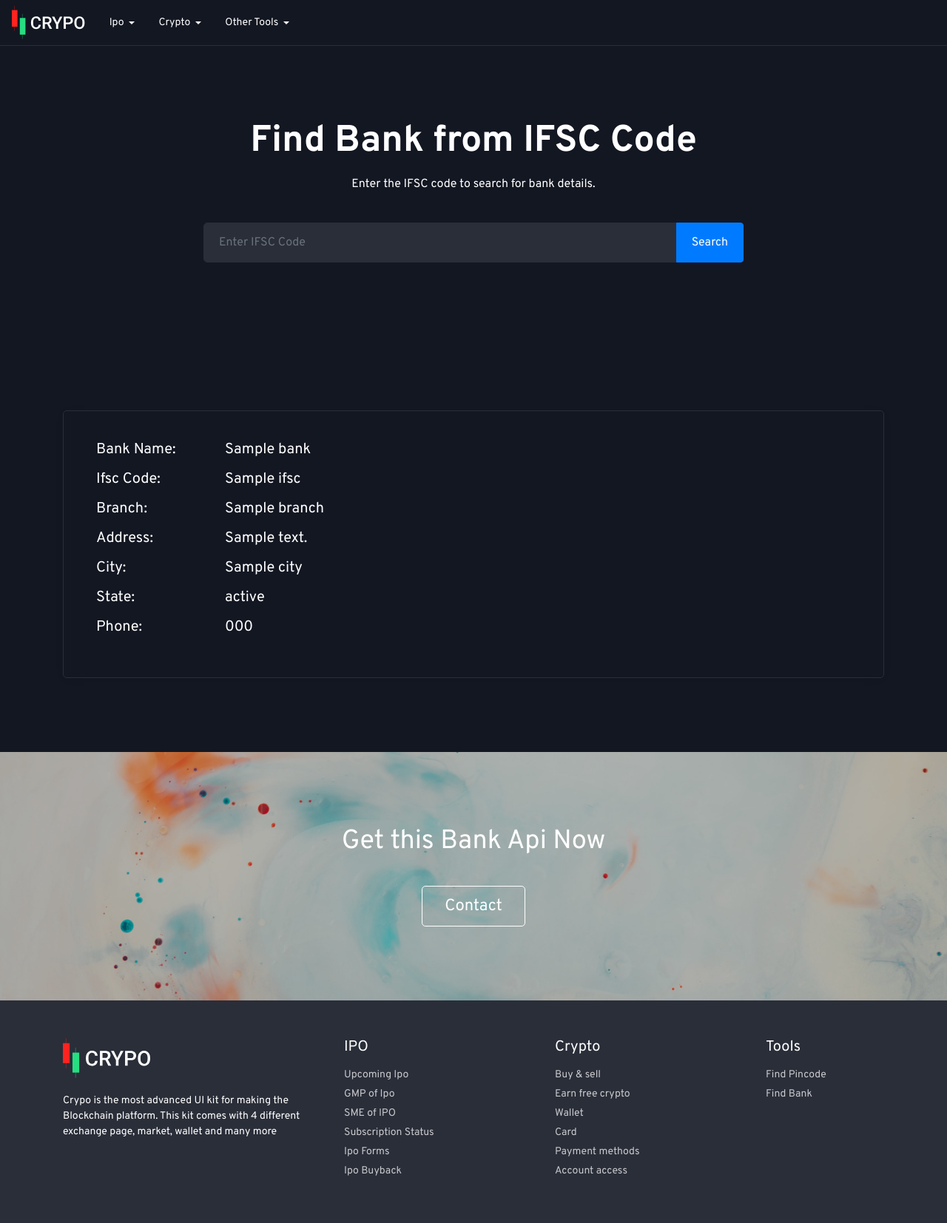
After one commit to Harshgupta2902/market, a CodeIgniter app: the page made by application/views/ifsc/ifsc.php in a window 1280 px wide. The commit adds this page. Shown: the whole page at 74% size. Run offline with CodeIgniter, Linux system fonts and the light colour scheme; tables that the repository leaves empty or names only in its code hold one stand-in row (values such as "Sample post"); the template is opened without the code that fills it: most values are stand-ins (such as "Sample title", 1, 10 or a date in 2020); some libraries are stand-ins or nearby versions; some web fonts are replaced.

Commit message:
tools added

```diff
--- a/application/config/config.php
+++ b/application/config/config.php
@@ -160,7 +160,9 @@ $config['composer_autoload'] = FALSE;
 | DO NOT CHANGE THIS UNLESS YOU FULLY UNDERSTAND THE REPERCUSSIONS!!
 |
 */
-$config['permitted_uri_chars'] = 'a-z 0-9~%.:_\-';
+// $config['permitted_uri_chars'] = 'a-z 0-9~%.:_\-';
+
+$config['permitted_uri_chars'] = 'a-z 0-9~%.:_\+';
 
 /*
 |--------------------------------------------------------------------------
--- a/application/config/routes.php
+++ b/application/config/routes.php
@@ -71,4 +71,10 @@ $route['Crypto'] = 'Crypto';
 
 
 
-$route['Ifsc'] = 'Ifsc';
+$route['Ifsc'] = 'Ifsc/home';
+$route['search'] = 'Ifsc/search';
+
+
+$route['Pincode'] = 'Pincode/home';
+$route['find'] = 'Pincode/search';
+$route['details'] = 'Pincode/details';
--- a/application/views/components/footer.php
+++ b/application/views/components/footer.php
@@ -37,8 +37,8 @@
                 <div class="col-md-2">
                     <h3>Tools</h3>
                     <ul>
-                        <li><a href="<?php echo base_url('') ?>">Find Pincode</a></li>
-                        <li><a href="<?php echo base_url('') ?>">Find Bank</a></li>
+                        <li><a href="<?php echo base_url('Pincode') ?>">Find Pincode</a></li>
+                        <li><a href="<?php echo base_url('Ifsc') ?>">Find Bank</a></li>
                     </ul>
                 </div>
 
--- a/application/views/components/head.php
+++ b/application/views/components/head.php
@@ -1,3 +1,4 @@
+
 <meta charset="UTF-8">
 <meta name="viewport" content="width=device-width, initial-scale=1.0">
 <meta http-equiv="X-UA-Compatible" content="ie=edge">
--- a/application/views/components/navbar.php
+++ b/application/views/components/navbar.php
@@ -38,8 +38,8 @@
                         Other Tools
                     </a>
                      <div class="dropdown-menu">
-                        <a class="dropdown-item" href="<?php echo base_url('')?>">Landing One</a>
-                        <a class="dropdown-item" href="<?php echo base_url('')?>">Landing Two</a>
+                        <a class="dropdown-item" href="<?php echo base_url('Pincode')?>">Find Pincode</a>
+                        <a class="dropdown-item" href="<?php echo base_url('Ifsc')?>">Find Bank</a>
                     </div>
                 </li>
             </ul>
--- /dev/null
+++ b/application/views/ifsc/ifsc.php
@@ -0,0 +1,144 @@
+<!DOCTYPE html>
+<html lang="en">
+
+<head>
+  <?php $this->load->view('components/head')?>
+</head>
+
+<body id="dark">
+  <?php $this->load->view('components/navbar')?>
+
+  <div class="landing-hero">
+    <div class="container">
+      <div class="row">
+        <div class="offset-md-2 col-md-8 text-center">
+          <h2>Find Bank from IFSC Code</h2>
+          <p>Enter the IFSC code to search for bank details.</p>
+          <form action="<?= base_url('search') ?>" method="get">
+            <div class="input-group">
+              <input type="text" required name="ifsc" class="form-control" placeholder="Enter IFSC Code" id="ifscInput">
+              <div class="input-group-append">
+                <button class="btn btn-primary" type="submit" id="searchButton">Search</button>
+              </div>
+            </div>
+          </form>
+
+        </div>
+      </div>
+    </div>
+  </div>
+
+
+<div class="landing-feature">
+    <?php if (isset($ifsc['Bank']) || isset($ifsc['Ifsc']) || isset($ifsc['Branch']) || isset($ifsc['Address']) || isset($ifsc['City']) || isset($ifsc['State']) || isset($ifsc['Phone'])) : ?>
+        <div class="container">
+            <div class="landing-feature-item">
+                <?php if (isset($ifsc['Bank'])) : ?>
+                    <div class="row ml-4 mr-4 mb-2">
+                        <h3 class="ifsc-box">Bank Name: </h3>
+                        <span class="ml-4">
+                            <h5><?= $ifsc['Bank'] ?></h5>
+                        </span>
+                    </div>
+                <?php endif; ?>
+
+                <?php if (isset($ifsc['Ifsc'])) : ?>
+                    <div class="row ml-4 mr-4 mb-2">
+                        <h3 class="ifsc-box">Ifsc Code: </h3>
+                        <span class="ml-4">
+                            <h5><?= $ifsc['Ifsc'] ?></h5>
+                        </span>
+                    </div>
+                <?php endif; ?>
+
+                <?php if (isset($ifsc['Branch'])) : ?>
+                    <div class="row ml-4 mr-4 mb-2">
+                        <h3 class="ifsc-box">Branch: </h3>
+                        <span class="ml-4">
+                            <h5><?= $ifsc['Branch'] ?></h5>
+                        </span>
+                    </div>
+                <?php endif; ?>
+
+                <?php if (isset($ifsc['Address'])) : ?>
+                    <div class="row ml-4 mr-4 mb-2">
+                        <h3 class="ifsc-box">Address: </h3>
+                        <span class="ml-4">
+                            <h5><?= $ifsc['Address'] ?></h5>
+                        </span>
+                    </div>
+                <?php endif; ?>
+
+                <?php if (isset($ifsc['City'])) : ?>
+                    <div class="row ml-4 mr-4 mb-2">
+                        <h3 class="ifsc-box">City: </h3>
+                        <span class="ml-4">
+                            <h5><?= $ifsc['City'] ?></h5>
+                        </span>
+                    </div>
+                <?php endif; ?>
+
+                <?php if (isset($ifsc['State'])) : ?>
+                    <div class="row ml-4 mr-4 mb-2">
+                        <h3 class="ifsc-box">State: </h3>
+                        <span class="ml-4">
+                            <h5><?= $ifsc['State'] ?></h5>
+                        </span>
+                    </div>
+                <?php endif; ?>
+
+                <?php if (isset($ifsc['Phone'])) : ?>
+                    <div class="row ml-4 mr-4 mb-2">
+                        <h3 class="ifsc-box">Phone: </h3>
+                        <span class="ml-4">
+                            <h5><?= $ifsc['Phone'] ?></h5>
+                        </span>
+                    </div>
+                <?php endif; ?>
+
+            </div>
+        </div>
+    <?php endif; ?>
+</div>
+
+<div class="landing-sub">
+  <div class="container">
+    <div class="row">
+      <div class="offset-md-1 col-md-10">
+        <div class="landing-sub-content">
+          <h2>Get this Bank Api Now
+          </h2>
+          <a href="https://rapidapi.com/RandomFastApi/api/banks-info">Contact</a>
+        </div>
+      </div>
+    </div>
+  </div>
+</div>
+
+  <?php $this->load->view('components/footer')?>
+  <?php $this->load->view('components/script')?>
+  <script>
+    document.getElementById('searchButton').addEventListener('click', function () {
+      var ifscCode = document.getElementById('ifscInput').value;
+      if (validateIFSC(ifscCode)) {
+        window.location.href = "<?php echo base_url('search'); ?>";
+      } else {
+        alert('Invalid IFSC Code. Please enter a valid code.');
+      }
+    });
+
+    function validateIFSC(ifsc) {
+      var regex = /^[A-Za-z]{4}[0-9]{7}$/;
+      return regex.test(ifsc);
+    }
+  </script>
+
+  <style>
+    .ifsc-box {
+      width: 150px;
+      text-align: left;
+    }
+  </style>
+</body>
+
+</html>
--- a/assets/css/style.css
+++ b/assets/css/style.css
@@ -571,7 +571,7 @@ header .nav-link.btn {
 
 .landing-feature {
     text-align: center;
-    border-top: 1px solid #e0e3eb;
+    /* border-top: 1px solid #e0e3eb; */
     padding: 100px 0;
 }
 
@@ -1799,7 +1799,7 @@ tbody.ob-heading {
 #dark .market-pairs .table td,
 #dark .market-pairs .table th,
 #dark .landing-feature {
-    border-top: 1px solid #2a2e39;
+    /* border-top: 1px solid #2a2e39; */
 }
 
 #dark .market-history .table td,
```
Also changed, not shown: application/controllers/Ifsc.php (+103 -2 lines), application/controllers/Pincode.php (added, +143 -0 lines), application/views/pincode/pincode.php (added, +102 -0 lines), assets/img/landing/sub-bg.jpg (added), 1 other file.
